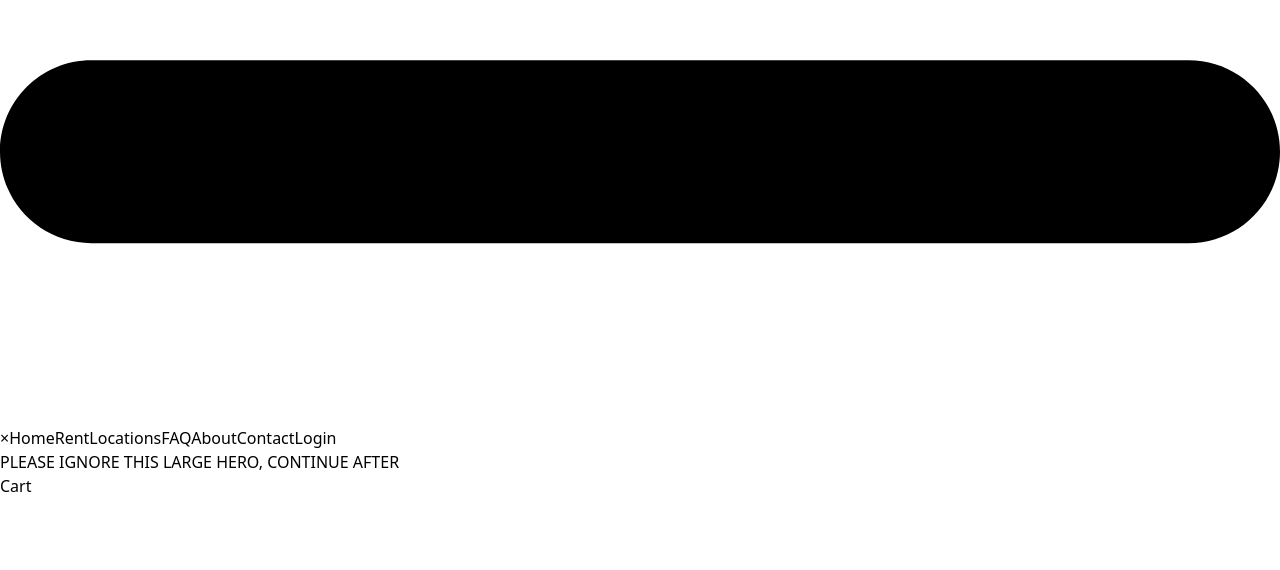
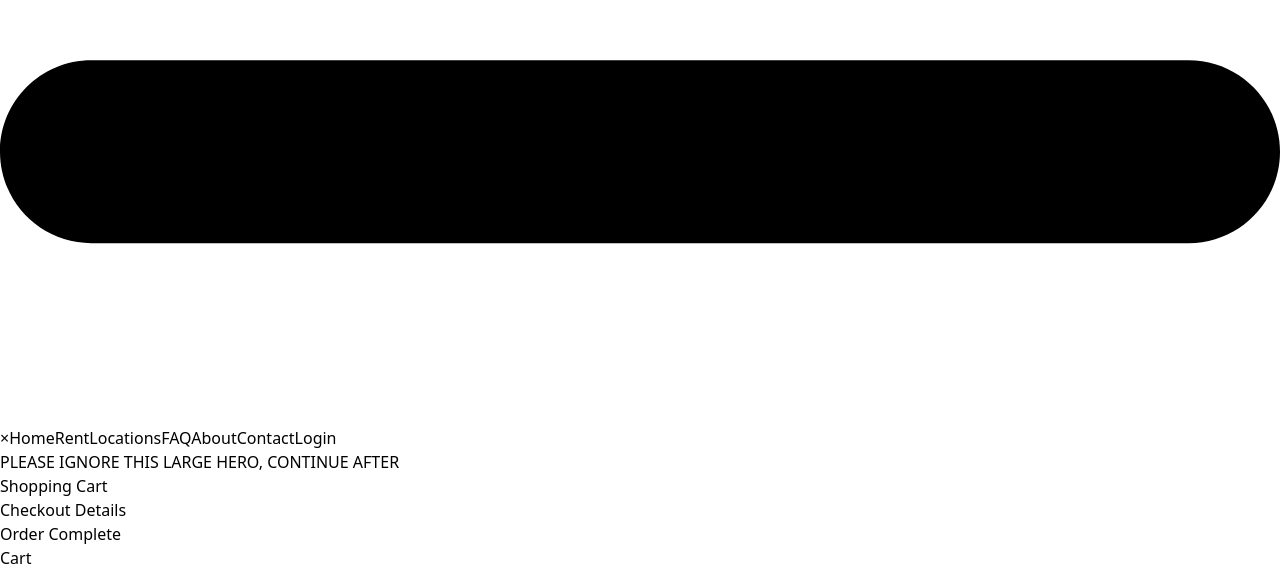
Before and after one commit to itunumide/car-rental, a React (Vite) app: page /cart in a window 1280 px wide. Shown: the part 1845-2415 px from the top of the page. Before the commit the page ends 2343 px from the top, so only its background shows below. Built offline with nearby package versions, Linux system fonts and the light colour scheme.

Commit message:
home hero

```diff
--- a/src/pages/Cart.jsx
+++ b/src/pages/Cart.jsx
@@ -5,7 +5,17 @@ const Cart = () => {
   return (
     <div>
         <PagesHero />
-
+        <div className=" ">
+      <ul className="list-decimal flex items-center justify-center gap-14 mt-28 text-3xl border-red-400">
+        <li className=" border-red-400">
+          Shopping Cart
+        </li>
+        <i class="ri-arrow-right-line"></i>
+        <li> Checkout Details</li>
+        <i class="ri-arrow-right-line"></i>
+        <li>Order Complete</li>
+      </ul>
+      </div>
         <h1>Cart</h1>
     </div>
   )
```
